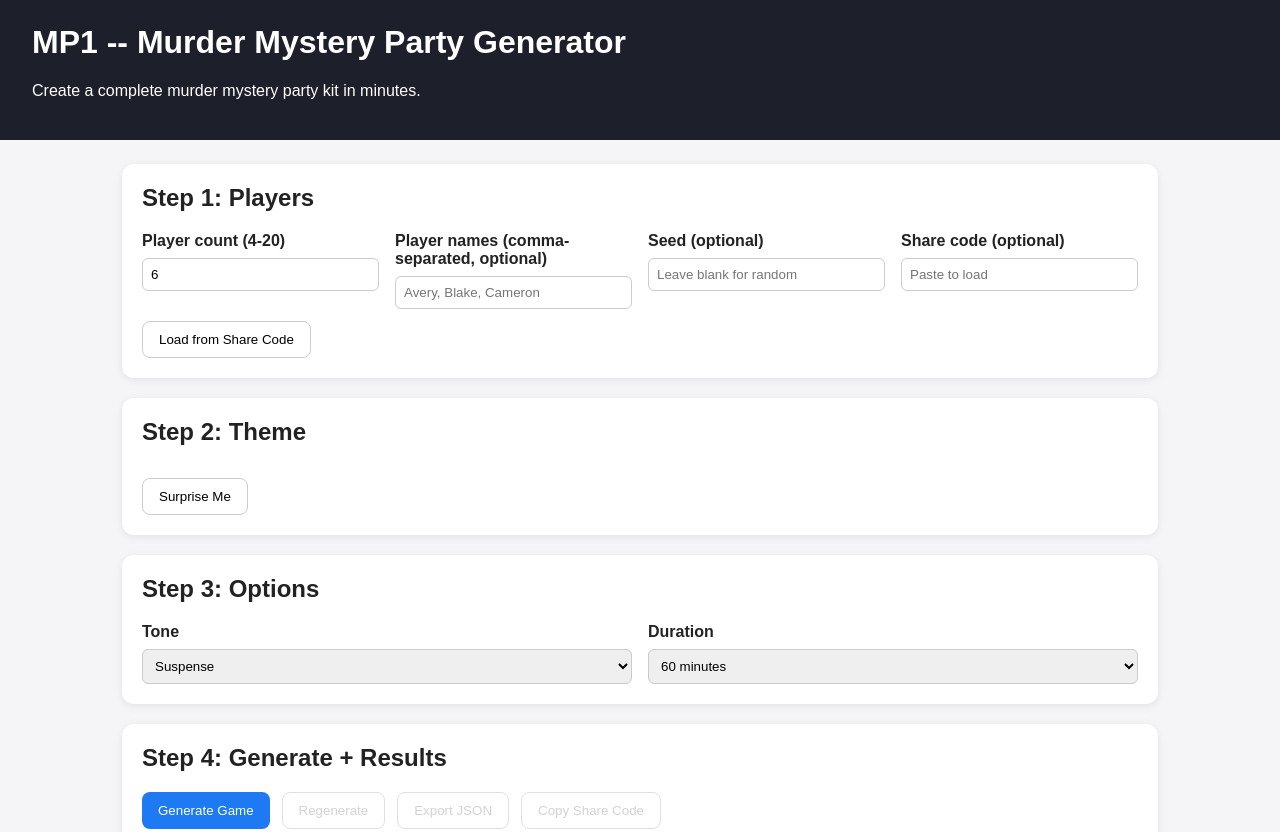
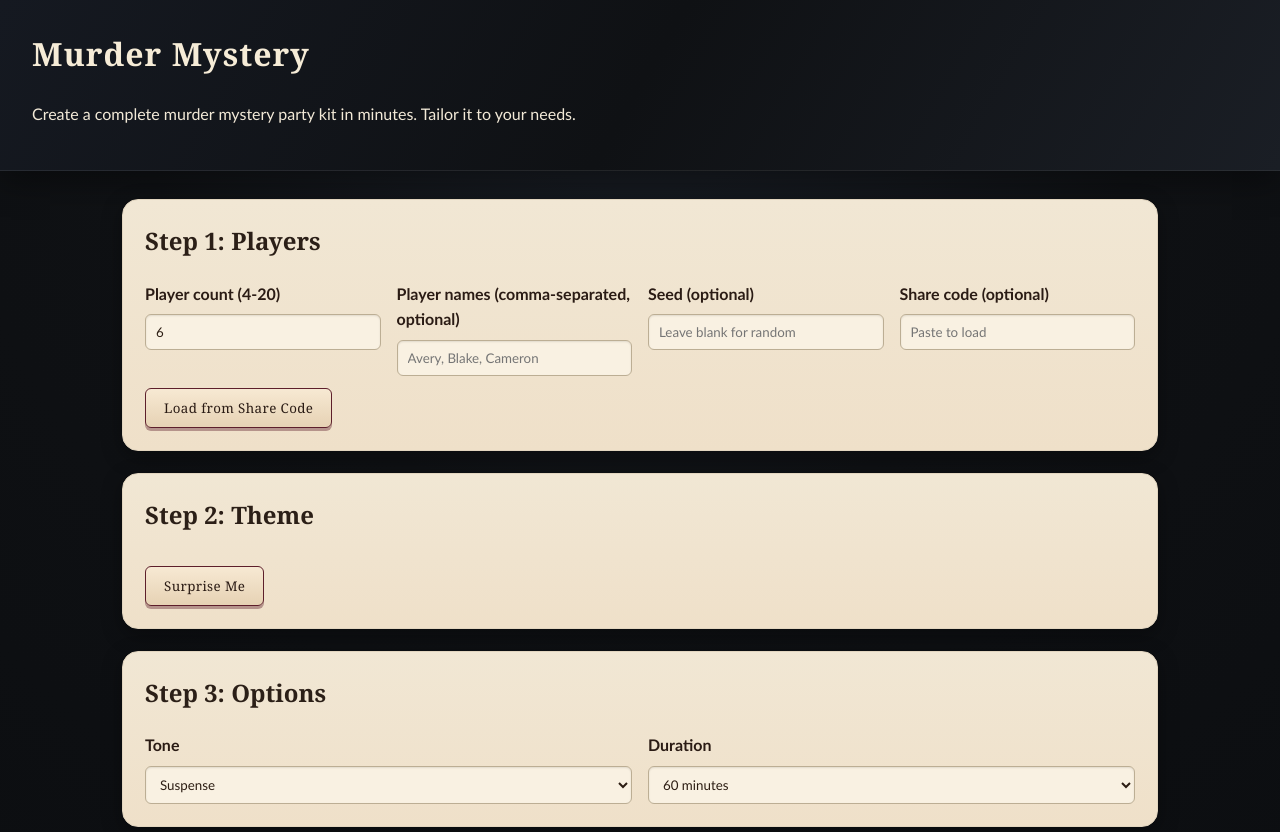
Before and after one commit to VolodimirLuch/mp1-murder-mystery-party-generator, a plain HTML site: page client/index.html in a window 1280 px wide. Shown: the top 832 px of the page. Drawn offline with Linux system fonts and the light colour scheme; files that its build step writes are made by us from their sources; no server answers; files whose address does not match are found by name.

Commit message:
Murder mystery theme redesign

```diff
--- a/client/index.html
+++ b/client/index.html
@@ -8,8 +8,8 @@
   </head>
   <body>
     <header>
-      <h1>MP1 -- Murder Mystery Party Generator</h1>
-      <p>Create a complete murder mystery party kit in minutes.</p>
+      <h1>Murder Mystery</h1>
+      <p>Create a complete murder mystery party kit in minutes. Tailor it to your needs.</p>
     </header>
 
     <main>
--- a/client/styles.css
+++ b/client/styles.css
@@ -2,38 +2,78 @@
   box-sizing: border-box;
 }
 
+:root {
+  color-scheme: dark;
+  --ink: #0f1114;
+  --charcoal: #14171c;
+  --smoke: #1e232b;
+  --paper: #f1e7d4;
+  --paper-edge: #e2d5bf;
+  --ink-text: #1a1a1a;
+  --cream-text: #f3ead8;
+  --burgundy: #5d1f2b;
+  --burgundy-strong: #7a2736;
+  --gold: #b9995a;
+  --muted-gold: #9d8756;
+  --shadow-soft: 0 6px 20px rgba(0, 0, 0, 0.35);
+  --shadow-hard: 0 10px 32px rgba(0, 0, 0, 0.4);
+  --border-ink: rgba(0, 0, 0, 0.2);
+  --font-heading: "Georgia", "Garamond", "Times New Roman", serif;
+  --font-body: "Trebuchet MS", "Palatino Linotype", "Segoe UI", serif;
+  --radius-lg: 16px;
+  --radius-md: 10px;
+  --radius-sm: 6px;
+}
+
 body {
-  font-family: Arial, sans-serif;
+  font-family: var(--font-body);
   margin: 0;
   padding: 0;
-  background: #f5f5f7;
-  color: #222;
+  background: radial-gradient(circle at top, #1a1f27 0%, var(--ink) 40%, #0b0d10 100%);
+  color: var(--cream-text);
+  line-height: 1.6;
 }
 
 header {
-  background: #1d1f2b;
-  color: #fff;
-  padding: 24px 32px;
+  background: linear-gradient(120deg, #151921 0%, #0f1114 50%, #1a1e25 100%);
+  color: var(--cream-text);
+  padding: 28px 32px;
+  border-bottom: 1px solid rgba(255, 255, 255, 0.08);
+  box-shadow: var(--shadow-hard);
+}
+
+header h1 {
+  font-family: var(--font-heading);
+  letter-spacing: 1px;
 }
 
 main {
   max-width: 1100px;
   margin: 0 auto;
-  padding: 24px 32px 64px;
+  padding: 28px 32px 72px;
 }
 
 h1,
 h2,
 h3 {
   margin-top: 0;
+  font-family: var(--font-heading);
+  color: #f6ecd7;
 }
 
 .card {
-  background: #fff;
-  border-radius: 12px;
-  padding: 20px;
-  margin-bottom: 20px;
-  box-shadow: 0 2px 8px rgba(0, 0, 0, 0.08);
+  background: linear-gradient(180deg, var(--paper) 0%, #efe0c9 100%);
+  color: var(--ink-text);
+  border-radius: var(--radius-lg);
+  padding: 22px;
+  margin-bottom: 22px;
+  border: 1px solid var(--paper-edge);
+  box-shadow: var(--shadow-soft);
+}
+
+.card h2,
+.card h3 {
+  color: #2b1f17;
 }
 
 .grid {
@@ -50,22 +90,34 @@ h3 {
 }
 
 button {
-  padding: 10px 16px;
-  border-radius: 8px;
-  border: 1px solid #ccc;
-  background: #fff;
+  padding: 10px 18px;
+  border-radius: var(--radius-sm);
+  border: 1px solid var(--burgundy);
+  background: linear-gradient(180deg, #f7e9d3 0%, #e6d2b4 100%);
+  color: #2a1b14;
   cursor: pointer;
+  font-family: var(--font-heading);
+  letter-spacing: 0.4px;
+  box-shadow: 0 3px 0 rgba(93, 31, 43, 0.4);
+  transition: transform 0.15s ease, box-shadow 0.15s ease;
+}
+
+button:hover {
+  transform: translateY(-1px);
+  box-shadow: 0 4px 6px rgba(0, 0, 0, 0.2);
 }
 
 button.primary {
-  background: #1d7af3;
-  color: #fff;
-  border: none;
+  background: linear-gradient(180deg, var(--burgundy-strong) 0%, var(--burgundy) 100%);
+  color: #f8eedc;
+  border: 1px solid #4a141f;
+  box-shadow: 0 6px 14px rgba(93, 31, 43, 0.4);
 }
 
 button:disabled {
   opacity: 0.6;
   cursor: not-allowed;
+  box-shadow: none;
 }
 
 label {
@@ -73,13 +125,24 @@ label {
   flex-direction: column;
   gap: 8px;
   font-weight: 600;
+  color: #2a1b14;
 }
 
 input,
 select {
-  padding: 8px;
-  border-radius: 6px;
-  border: 1px solid #ccc;
+  padding: 9px 10px;
+  border-radius: var(--radius-sm);
+  border: 1px solid #bcae94;
+  background: #f9f1e2;
+  color: #2c1d13;
+  font-family: var(--font-body);
+  box-shadow: inset 0 1px 2px rgba(0, 0, 0, 0.1);
+}
+
+input:focus,
+select:focus {
+  outline: 2px solid rgba(185, 153, 90, 0.5);
+  border-color: var(--gold);
 }
 
 .category-grid {
@@ -89,29 +152,34 @@ select {
 }
 
 .category {
-  border: 1px solid #ddd;
-  border-radius: 8px;
+  border: 1px solid #cbb99e;
+  border-radius: var(--radius-md);
   padding: 12px;
-  background: #fafafa;
+  background: #f6ead4;
   cursor: pointer;
+  box-shadow: inset 0 0 0 rgba(0, 0, 0, 0);
+  transition: box-shadow 0.2s ease, transform 0.2s ease;
 }
 
 .category.selected {
-  border-color: #1d7af3;
-  background: #e9f2ff;
+  border-color: var(--burgundy);
+  background: #efe0c4;
+  box-shadow: inset 0 0 0 2px rgba(93, 31, 43, 0.25);
+  transform: translateY(-1px);
 }
 
 .status {
   margin-top: 12px;
   min-height: 20px;
-  color: #b32424;
+  color: #8b1e2d;
+  font-weight: 600;
 }
 
 .spinner {
   width: 36px;
   height: 36px;
-  border: 4px solid #ddd;
-  border-top-color: #1d7af3;
+  border: 4px solid #d4c4aa;
+  border-top-color: var(--burgundy);
   border-radius: 50%;
   animation: spin 1s linear infinite;
   margin-top: 12px;
@@ -129,11 +197,12 @@ select {
 }
 
 .packet {
-  border: 1px solid #ddd;
-  border-radius: 8px;
-  padding: 12px;
-  background: #fafafa;
+  border: 1px solid #cbb99e;
+  border-radius: var(--radius-md);
+  padding: 14px;
+  background: #f7ecd8;
   margin-top: 12px;
+  box-shadow: inset 0 0 20px rgba(0, 0, 0, 0.06);
 }
 
 .share-code-row {
@@ -146,12 +215,13 @@ select {
 .share-code {
   font-family: "Courier New", monospace;
   padding: 8px 10px;
-  background: #f1f4f8;
-  border: 1px solid #ccd4dd;
-  border-radius: 6px;
+  background: #f9f0de;
+  border: 1px dashed #b99b6b;
+  border-radius: var(--radius-sm);
   overflow-wrap: anywhere;
   word-break: break-word;
   max-width: 100%;
+  color: #3a2a1b;
 }
 
 .clue-list {
```
